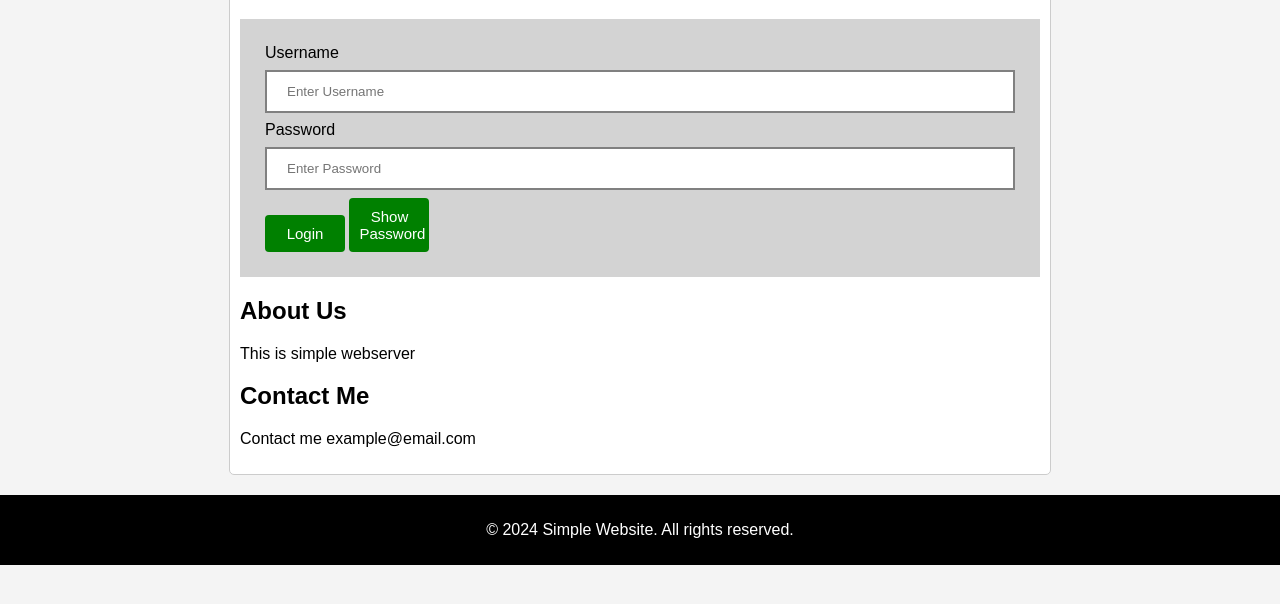
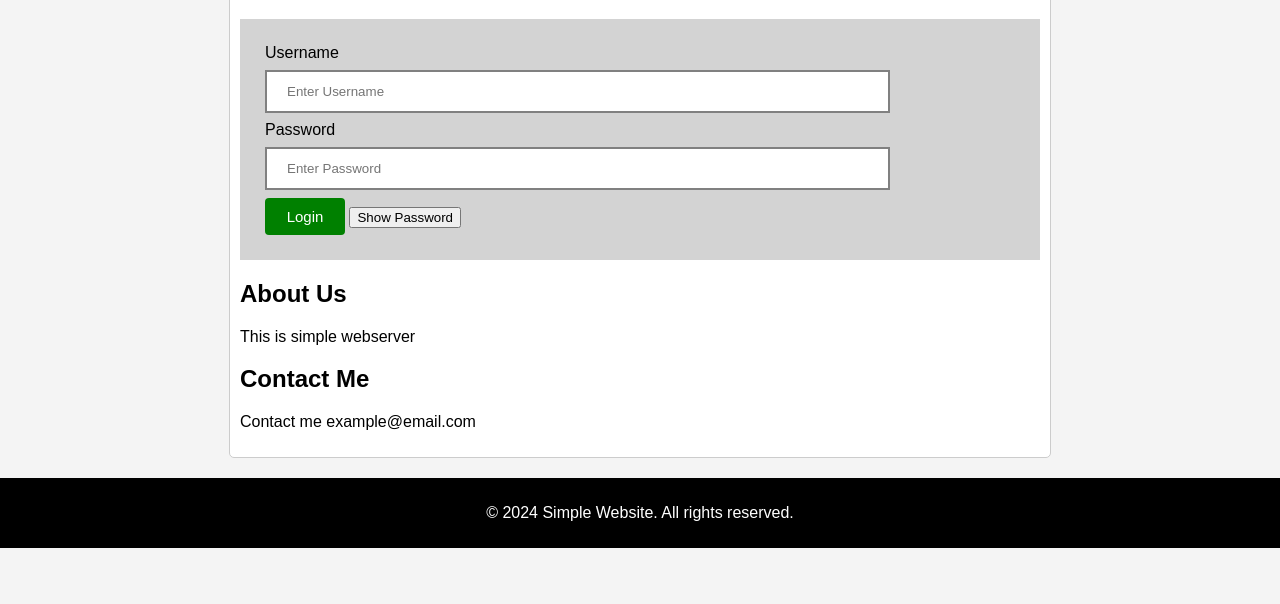
Before and after one commit to DarkPrince3738/webserver_test, a website: page public/login.html in a window 1280 px wide. Shown: the part 192-796 px from the top of the page. Drawn offline with Linux system fonts and the light colour scheme.

Commit message:
Changed box username, password

```diff
--- a/public/main.css
+++ b/public/main.css
@@ -39,7 +39,7 @@ input[type=text], input[type=password] {
 }
 
 .form {
-    padding: 25px;
+    padding: 25px 150px 25px 25px;
     background-color: lightgrey;
 }
 
@@ -49,8 +49,7 @@ button_container{
     flex-direction: row;
 }
 
-
-button {
+#login-button {
     display: inline-block;
     border-radius: 4px;
     background-color: green;
```
